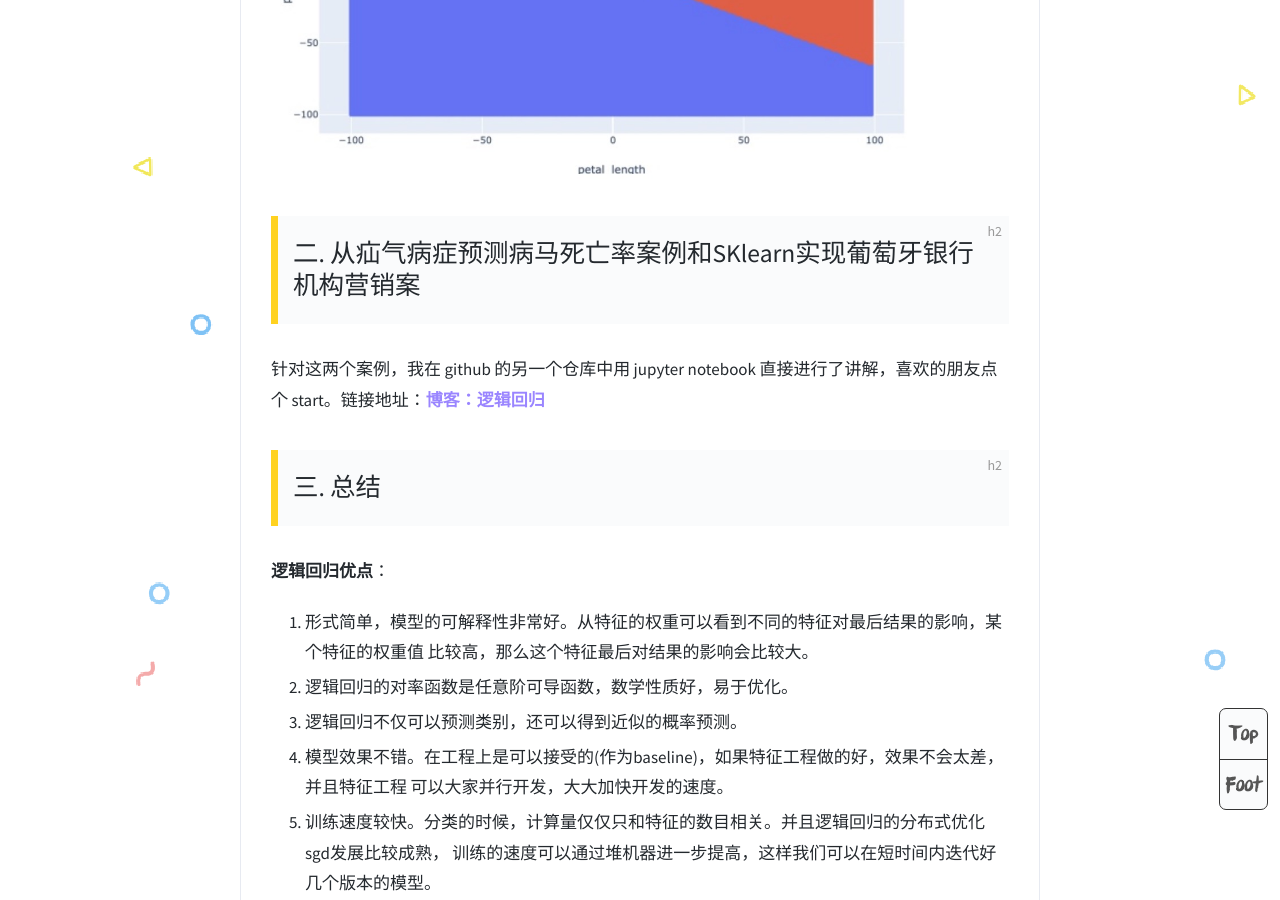
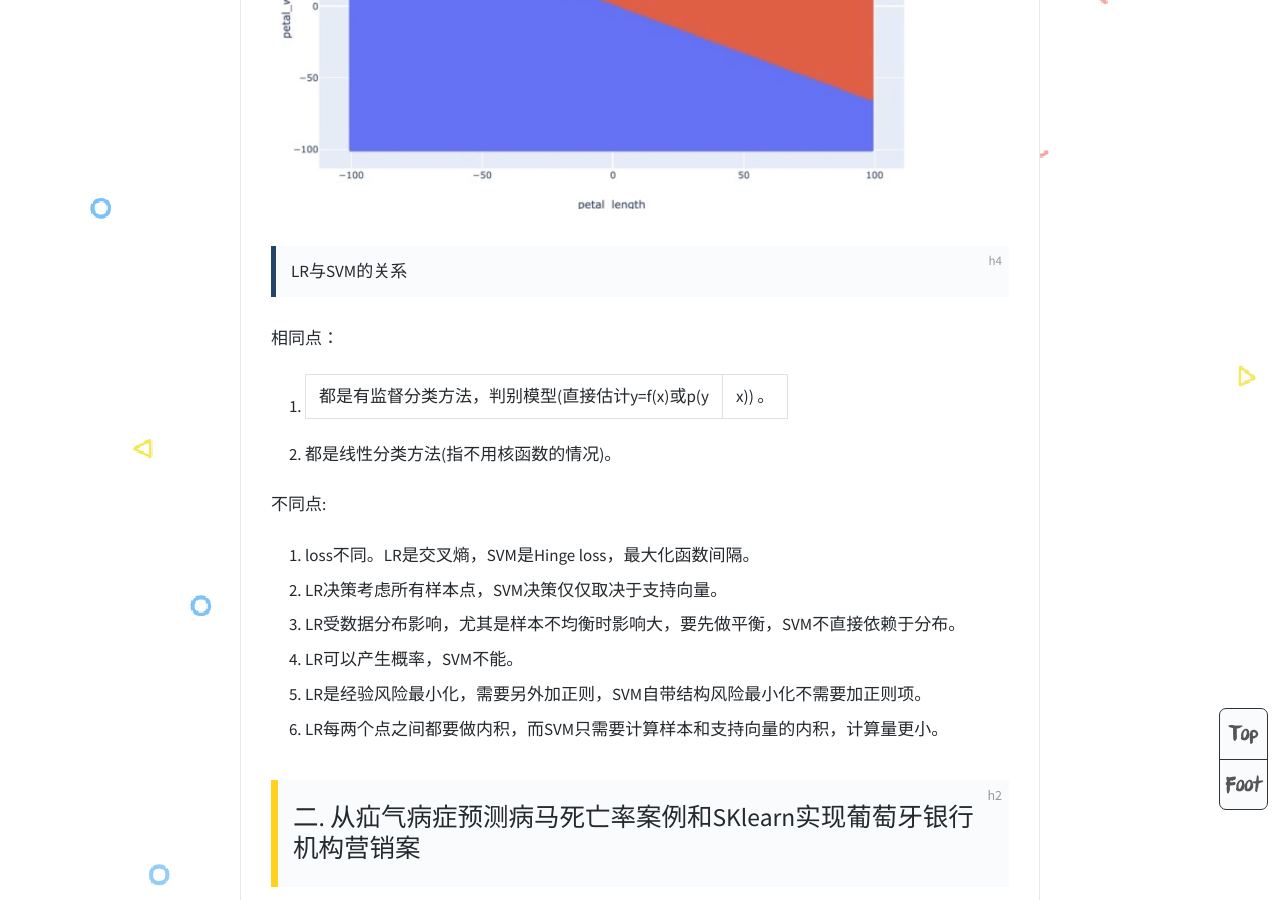
Before and after one commit to provenclei/provenclei.github.io, a Jekyll site: the page built from _posts/2020-2-28-LR.md, in a window 1280 px wide and 900 px high, scrolled down 9462 px. Built offline with Jekyll 4.4.1, drawn with Linux system fonts in a browser that asks for light colours; formulas are drawn with MathJax 3; comment, search, counter and statistics services are not loaded.

Commit message:
补充了lr

```diff
--- a/_posts/2020-2-28-LR.md
+++ b/_posts/2020-2-28-LR.md
@@ -204,6 +204,20 @@ $$-\theta^{T} x = 0$$
 我们得到了一个等价的曲线，显然它是一个超平面（它在数据是二维的情况下是一条直线）。
 ![3](/assets/lr/lr_3.png)
 
+#### LR与SVM的关系
+
+相同点：
+1. 都是有监督分类方法，判别模型(直接估计y=f(x)或p(y|x)) 。
+2. 都是线性分类方法(指不用核函数的情况)。
+
+不同点:
+1. loss不同。LR是交叉熵，SVM是Hinge loss，最大化函数间隔。
+2. LR决策考虑所有样本点，SVM决策仅仅取决于支持向量。
+3. LR受数据分布影响，尤其是样本不均衡时影响大，要先做平衡，SVM不直接依赖于分布。
+4. LR可以产生概率，SVM不能。
+5. LR是经验风险最小化，需要另外加正则，SVM自带结构风险最小化不需要加正则项。
+6. LR每两个点之间都要做内积，而SVM只需要计算样本和支持向量的内积，计算量更小。
+
 ## 二. 从疝气病症预测病马死亡率案例和SKlearn实现葡萄牙银行机构营销案
 
 针对这两个案例，我在 github 的另一个仓库中用 jupyter notebook 直接进行了讲解，喜欢的朋友点个 start。链接地址：[博客：逻辑回归](https://github.com/provenclei/provenclei_2020_algorithm/tree/master/机器学习/logistic)
```
